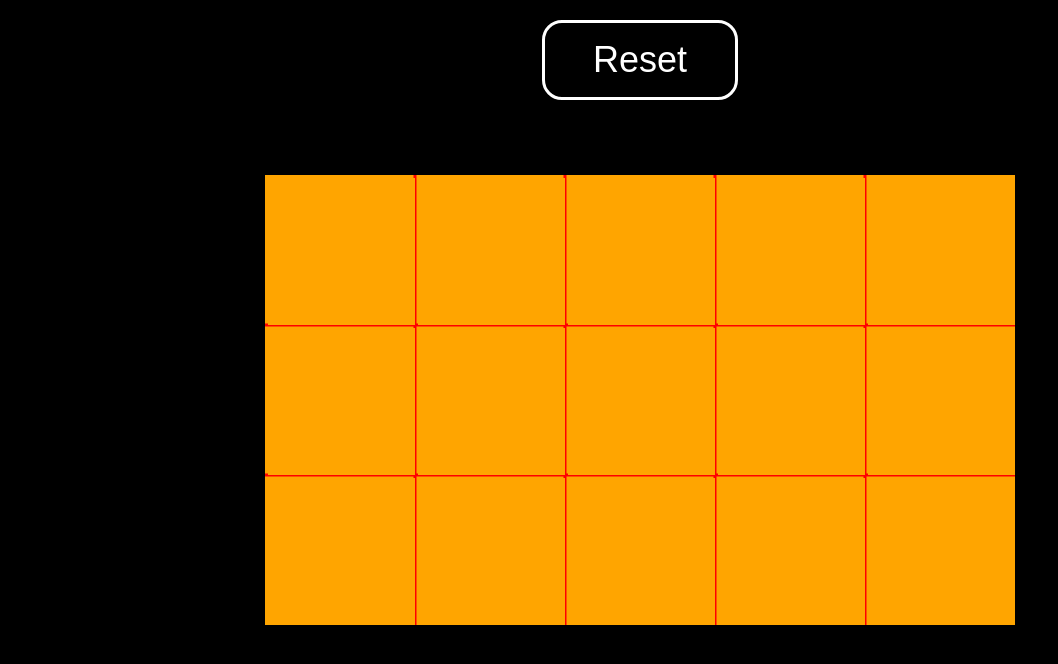
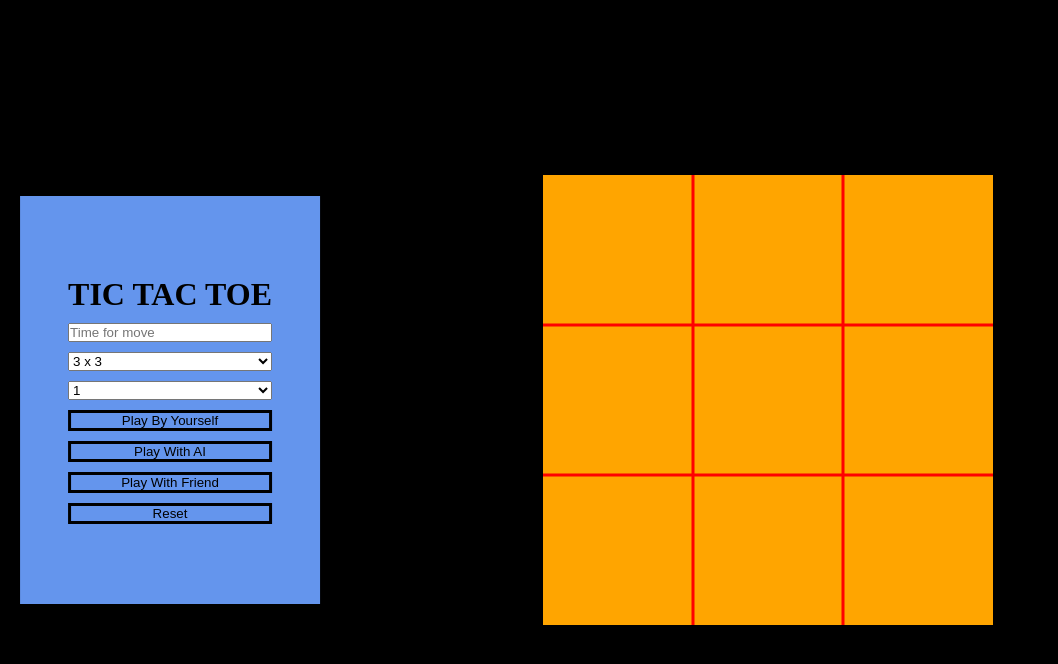
Before and after one commit to K3PAA/tic-tac-toe, a plain HTML site: page index.html in a window 1280 px wide. Both pictures are taken after a click on the button "Reset". Shown: the whole page, without its empty margins (0-1058 px from the left). Drawn offline with Linux system fonts and the light colour scheme; animation ran at ten frames a second.

Commit message:
Simple Menu and small code refactor

```diff
--- a/app.js
+++ b/app.js
@@ -1,11 +1,19 @@
+const grid = document.querySelector('#boardSizes')
+const bestOf = document.querySelector('#bestOf')
+const gameTime = document.querySelector('#gameTime')
+
 const resetButton = document.querySelector('.reset-btn')
+const playWithAI = document.querySelector('.ai-btn')
+
 const game = new Game({
+  bestOf: 3,
+  timeToMove: 3,
   tileSize: 150,
-  boardWidth: 5,
   boardHeight: 3,
+  boardWidth: 3,
 })
 
-resetButton.addEventListener('click', () => game.resetBoard())
+resetButton.addEventListener('click', () => game.resetGame())
 
 const gameAnimation = () => {
   requestAnimationFrame(gameAnimation)
@@ -20,3 +28,33 @@ const gameAnimation = () => {
 }
 
 gameAnimation()
+
+playWithAI.addEventListener('click', () => {
+  let width, height
+
+  switch (grid.value) {
+    case '3x3':
+      width = 3
+      height = 3
+      break
+    case '4x4':
+      width = 4
+      height = 4
+      break
+    case '3x5':
+      width = 5
+      height = 3
+      break
+    case '3x6':
+      width = 6
+      height = 3
+      break
+  }
+
+  game.boardHeight = height
+  game.boardWidth = width
+  game.timeToMove = gameTime.value
+  game.bestOf = bestOf.value
+
+  game.resetGame()
+})
--- a/classes/Game.js
+++ b/classes/Game.js
@@ -27,6 +27,20 @@ class Game {
     this.createTiles()
   }
 
+  resetGame() {
+    this.board = []
+    this.boardSize.width = this.tileSize * this.boardWidth
+    this.boardSize.height = this.tileSize * this.boardHeight
+
+    this.player.boardHeight = this.boardHeight
+    this.player.boardWidth = this.boardWidth
+
+    this.canvas.width = this.boardSize.width
+    this.canvas.height = this.boardSize.height
+
+    this.createTiles()
+  }
+
   createTiles() {
     for (let i = 0; i < this.boardHeight; i++) {
       let newBoardRow = []
@@ -42,14 +56,6 @@ class Game {
 
       this.board.push(newBoardRow)
     }
-  }
-
-  resetBoard() {
-    this.board.forEach((row) => {
-      row.forEach((tile) => {
-        tile.reset()
-      })
-    })
   }
 
   createBoard() {
--- a/classes/Tile.js
+++ b/classes/Tile.js
@@ -14,7 +14,7 @@ class Tile {
     const { x, y } = this.position
     this.value = 0
     this.context.fillStyle = 'orange'
-    this.context.fillRect(x * 150 + 3, y * 150 + 3, 147, 147)
+    this.context.fillRect(x * 150 + 3, y * 150 + 3, 144, 144)
   }
 
   drawCross() {
--- a/index.html
+++ b/index.html
@@ -8,7 +8,29 @@
     <title>Tic Tac Toe</title>
   </head>
   <body>
-    <button class="btn reset-btn">Reset</button>
+    <div class="menu">
+      <h1>TIC TAC TOE</h1>
+      <input placeholder="Time for move" type="number" min="2" id="gameTime" />
+
+      <select name="boardSizes" id="boardSizes">
+        <option value="3x3">3 x 3</option>
+        <option value="3x5">3 x 5</option>
+        <option value="4x4">4 x 4</option>
+      </select>
+
+      <select name="bestOf" id="bestOf">
+        <option value="1">1</option>
+        <option value="3">3</option>
+        <option value="5">5</option>
+        <option value="7">7</option>
+      </select>
+
+      <button class="btn">Play By Yourself</button>
+      <button class="btn ai-btn">Play With AI</button>
+      <button class="btn">Play With Friend</button>
+      <button class="btn reset-btn">Reset</button>
+    </div>
+
     <canvas></canvas>
 
     <script src="./classes/AI.js"></script>
--- a/style.css
+++ b/style.css
@@ -7,30 +7,30 @@ body {
   background-color: black;
 }
 
+.menu {
+  z-index: 10;
+  background-color: cornflowerblue;
+  position: absolute;
+  top: 50%;
+  left: 25%;
+  transform: translate(-100%, -50%);
+  display: flex;
+  flex-direction: column;
+  padding: 5rem 3rem;
+  gap: 10px;
+}
+
 canvas {
   position: absolute;
   top: 50%;
-  left: 50%;
+  left: 60%;
   transform: translate(-50%, -50%);
   cursor: pointer;
 }
 
 .btn {
-  border: 3px solid white;
-  color: white;
+  border: 3px solid black;
+  color: black;
   background-color: transparent;
   cursor: pointer;
 }
-
-.reset-btn {
-  padding: 1rem 3rem;
-  border-radius: 20px;
-  font-size: 2.25rem;
-  display: block;
-  margin: 20px auto;
-  transition: transform 0.3s ease;
-}
-
-.reset-btn:hover {
-  transform: scale(1.03);
-}
```
